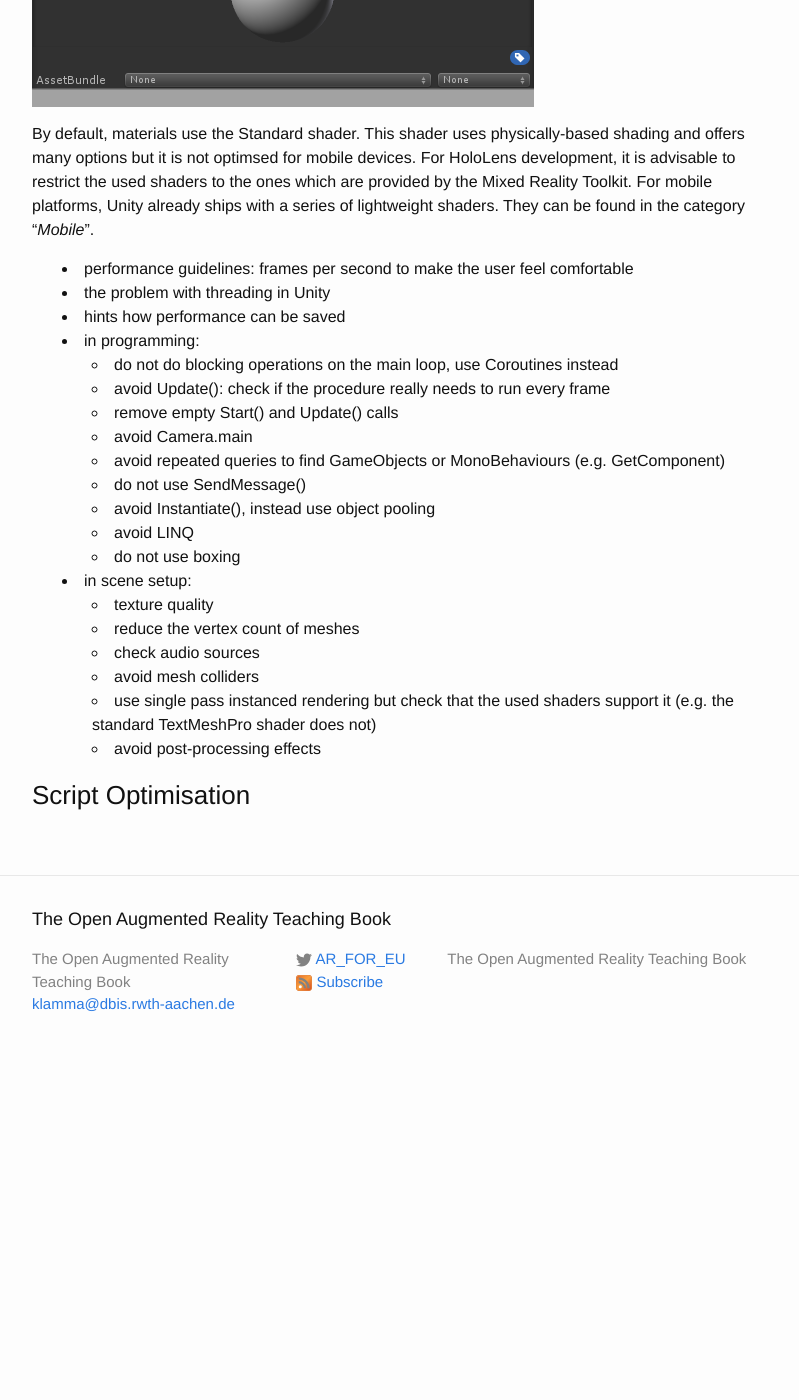
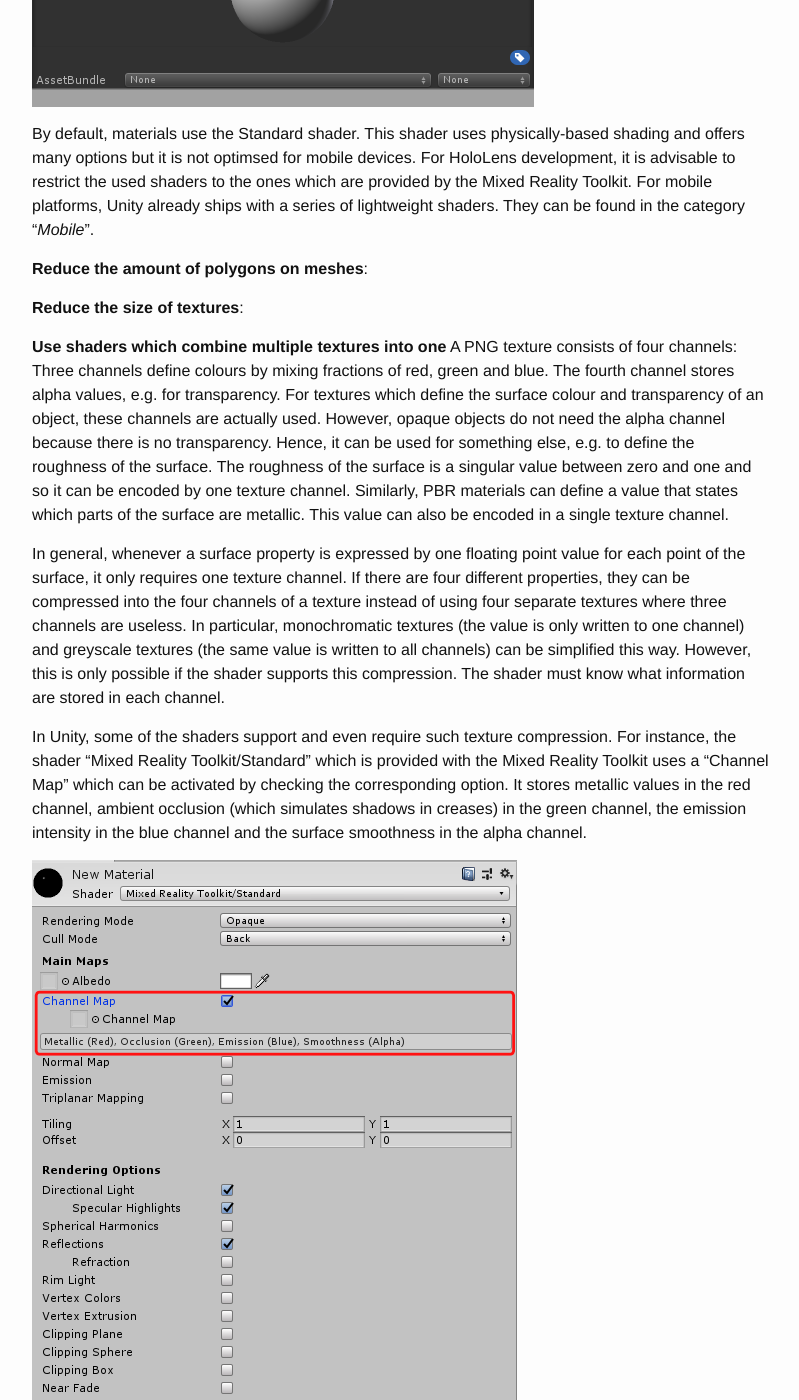
Before and after one commit to klamma/ar-for-eu-book, a Jekyll site: the page built from _pages/chapters/performance_profiling.md, in a window 1280 px wide and 1400 px high, scrolled down 4062 px. Shown: the whole window, without its empty margins (238-1037 px from the left). Built offline with Jekyll 4.4.1, drawn with Linux system fonts in a browser that asks for light colours; nearby versions of some CDN libraries; before the commit the page ends 5138 px from its top, so only the background shows below that; some of the changed text lies outside the part shown.

Commit message:
added optimisation hint: combine textures

```diff
--- a/_pages/chapters/performance_profiling.md
+++ b/_pages/chapters/performance_profiling.md
@@ -110,13 +110,49 @@ Hence, you should check if the shaders slow down the rendering process.
 Every material in the scene is based on a shader.
 The shader of the material can be changed in its material settings in the inspector using a dropdown at the top:
 
-![Shader Selection in the Shader]({{pathToRoot}}/assets/figures/performance_profiling/MaterialShader.png)
+![Shader Selection in the Material]({{pathToRoot}}/assets/figures/performance_profiling/MaterialShader.png)
 
 By default, materials use the Standard shader.
 This shader uses physically-based shading and offers many options but it is not optimsed for mobile devices.
 For HoloLens development, it is advisable to restrict the used shaders to the ones which are provided by the Mixed Reality Toolkit.
 For mobile platforms, Unity already ships with a series of lightweight shaders.
 They can be found in the category "*Mobile*".
+
+**Reduce the amount of polygons on meshes**:
+
+**Reduce the size of textures**:
+
+**Use shaders which combine multiple textures into one**
+A PNG texture consists of four channels:
+Three channels define colours by mixing fractions of red, green and blue.
+The fourth channel stores alpha values, e.g. for transparency.
+For textures which define the surface colour and transparency of an object, these channels are actually used.
+However, opaque objects do not need the alpha channel because there is no transparency.
+Hence, it can be used for something else, e.g. to define the roughness of the surface.
+The roughness of the surface is a singular value between zero and one and so it can be encoded by one texture channel.
+Similarly, PBR materials can define a value that states which parts of the surface are metallic.
+This value can also be encoded in a single texture channel.
+
+In general, whenever a surface property is expressed by one floating point value for each point of the surface, it only requires one texture channel.
+If there are four different properties, they can be compressed into the four channels of a texture instead of using four separate textures where three channels are useless.
+In particular, monochromatic textures (the value is only written to one channel) and greyscale textures (the same value is written to all channels) can be simplified this way.
+However, this is only possible if the shader supports this compression.
+The shader must know what information are stored in each channel.
+
+In Unity, some of the shaders support and even require such texture compression.
+For instance, the shader "Mixed Reality Toolkit/Standard" which is provided with the Mixed Reality Toolkit uses a "Channel Map" which can be activated by checking the corresponding option.
+It stores metallic values in the red channel, ambient occlusion (which simulates shadows in creases) in the green channel, the emission intensity in the blue channel and the surface smoothness in the alpha channel.
+
+![Channel Map in MRTK Standard Shader]({{pathToRoot}}/assets/figures/performance_profiling/MRTKChannelMap.png)
+
+The Mixed Reality Toolkit also provides a tool which compresses multiple textures into the channels of one texture.
+It can be found under "*Mixed Reality Toolkit > Utilities > Texture Combiner*".
+Here, one can place textures in the slots for each channel.
+The "Input Channel" dropdown menus define which channel of the given texture should be written to the new texture.
+If you do not have a texture for one of the properties, the tool can also write a constant value to the new texture's channel by dragging the slider.
+Although the descriptions guide the creation of channel maps for the Mixed Reality Toolkit's standard shader, one can also use this tool for other shaders which expect other channel combinations.
+
+![MRTK Texture Combiner Tool]({{pathToRoot}}/assets/figures/performance_profiling/MRTKTextureCombiner.png)
 
 - performance guidelines: frames per second to make the user feel comfortable
 - the problem with threading in Unity
```
Also changed, not shown: assets/figures/performance_profiling/MRTKChannelMap.png (added), assets/figures/performance_profiling/MRTKTextureCombiner.png (added).
